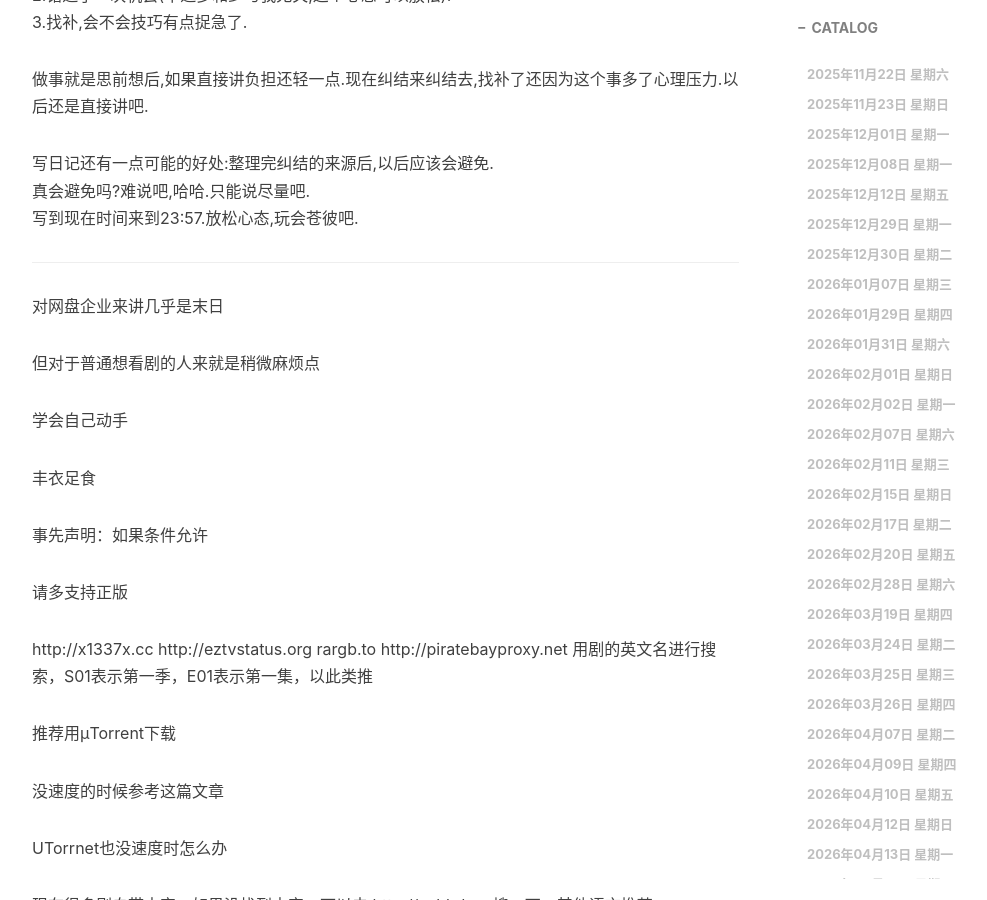
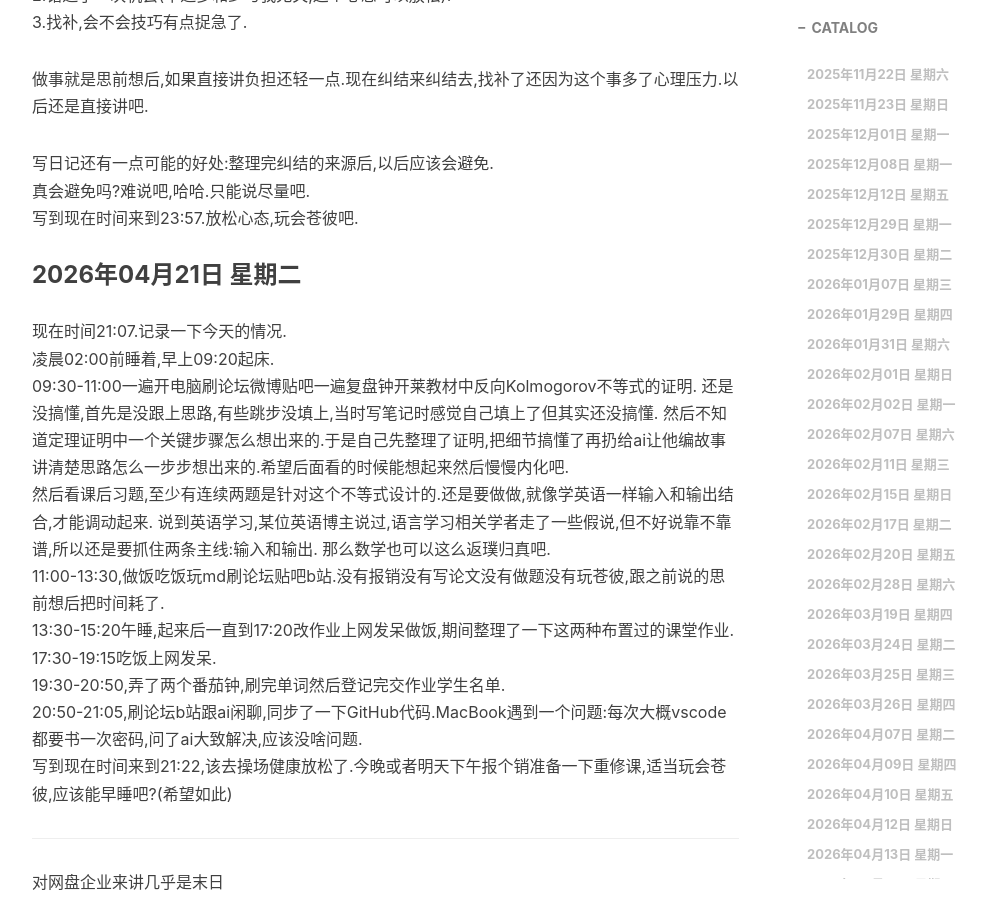
Before and after one commit to Shiina25qpwe/Shiina25qpwe.github.io, a Jekyll site: the page built from _posts/2025-11-08-一点近况v25.md, in a window 1280 px wide and 900 px high, scrolled down 36213 px. Shown: the whole window, without its empty margins (233-1220 px from the left). Built offline with Jekyll 4.4.1, drawn with Linux system fonts in a browser that asks for light colours; nearby versions of some CDN libraries; comment, search, counter and statistics services are not loaded.

Commit message:
更新日记

```diff
--- a/_posts/2025-11-08-一点近况v25.md
+++ b/_posts/2025-11-08-一点近况v25.md
@@ -1043,6 +1043,23 @@ A good teacher will not **condone** cheating, so she will tell the student to st
 真会避免吗?难说吧,哈哈.只能说尽量吧.
 写到现在时间来到23:57.放松心态,玩会苍彼吧.
 
+### 2026年04月21日 星期二
+
+现在时间21:07.记录一下今天的情况.
+凌晨02:00前睡着,早上09:20起床.
+09:30-11:00一遍开电脑刷论坛微博贴吧一遍复盘钟开莱教材中反向Kolmogorov不等式的证明.
+还是没搞懂,首先是没跟上思路,有些跳步没填上,当时写笔记时感觉自己填上了但其实还没搞懂.
+然后不知道定理证明中一个关键步骤怎么想出来的.于是自己先整理了证明,把细节搞懂了再扔给ai让他编故事讲清楚思路怎么一步步想出来的.希望后面看的时候能想起来然后慢慢内化吧.
+然后看课后习题,至少有连续两题是针对这个不等式设计的.还是要做做,就像学英语一样输入和输出结合,才能调动起来.
+说到英语学习,某位英语博主说过,语言学习相关学者走了一些假说,但不好说靠不靠谱,所以还是要抓住两条主线:输入和输出.
+那么数学也可以这么返璞归真吧.
+11:00-13:30,做饭吃饭玩md刷论坛贴吧b站.没有报销没有写论文没有做题没有玩苍彼,跟之前说的思前想后把时间耗了.
+13:30-15:20午睡,起来后一直到17:20改作业上网发呆做饭,期间整理了一下这两种布置过的课堂作业.
+17:30-19:15吃饭上网发呆.
+19:30-20:50,弄了两个番茄钟,刷完单词然后登记完交作业学生名单.
+20:50-21:05,刷论坛b站跟ai闲聊,同步了一下GitHub代码.MacBook遇到一个问题:每次大概vscode都要书一次密码,问了ai大致解决,应该没啥问题.
+写到现在时间来到21:22,该去操场健康放松了.今晚或者明天下午报个销准备一下重修课,适当玩会苍彼,应该能早睡吧?(希望如此)
+
 --------------------------------
 
 
```
